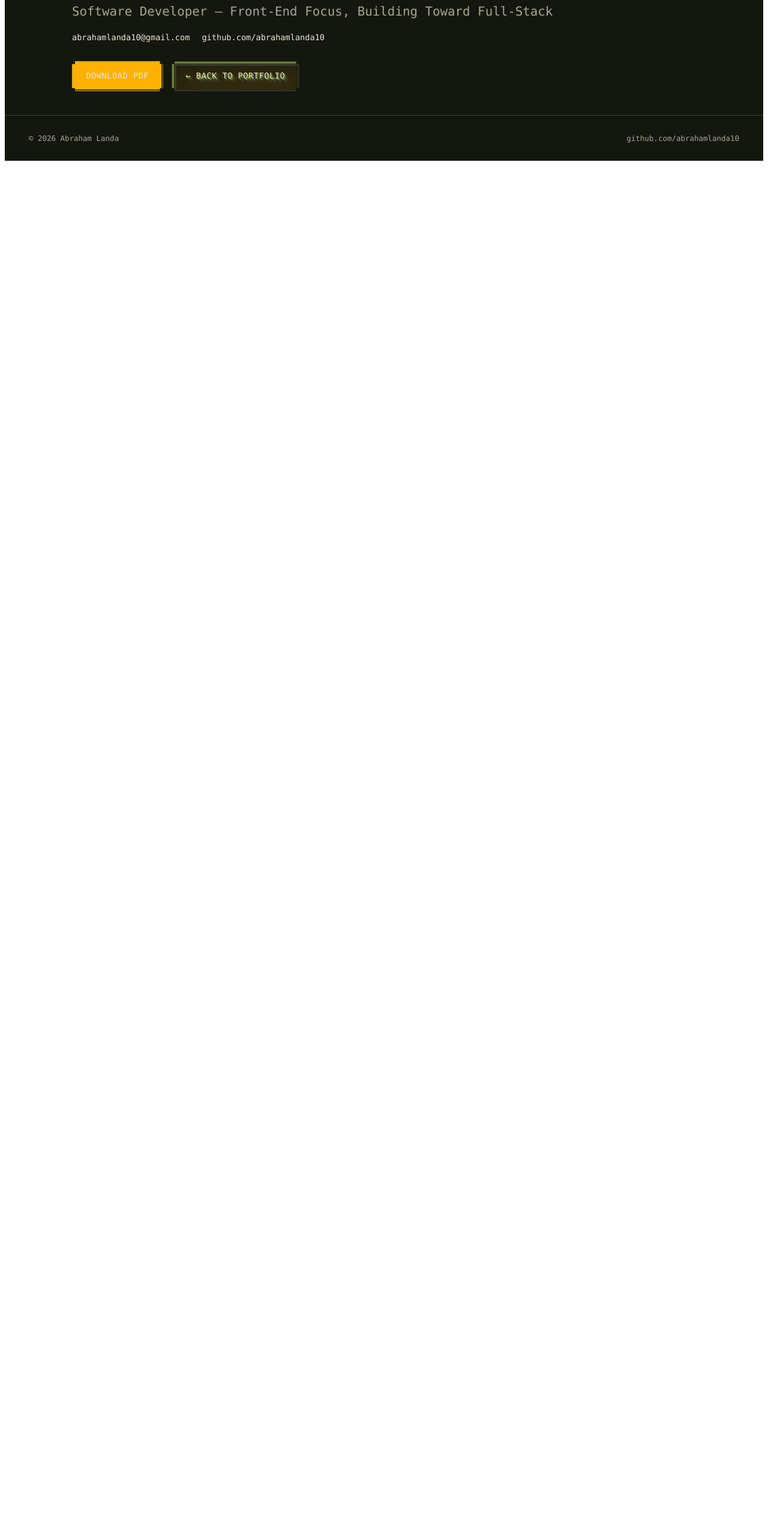
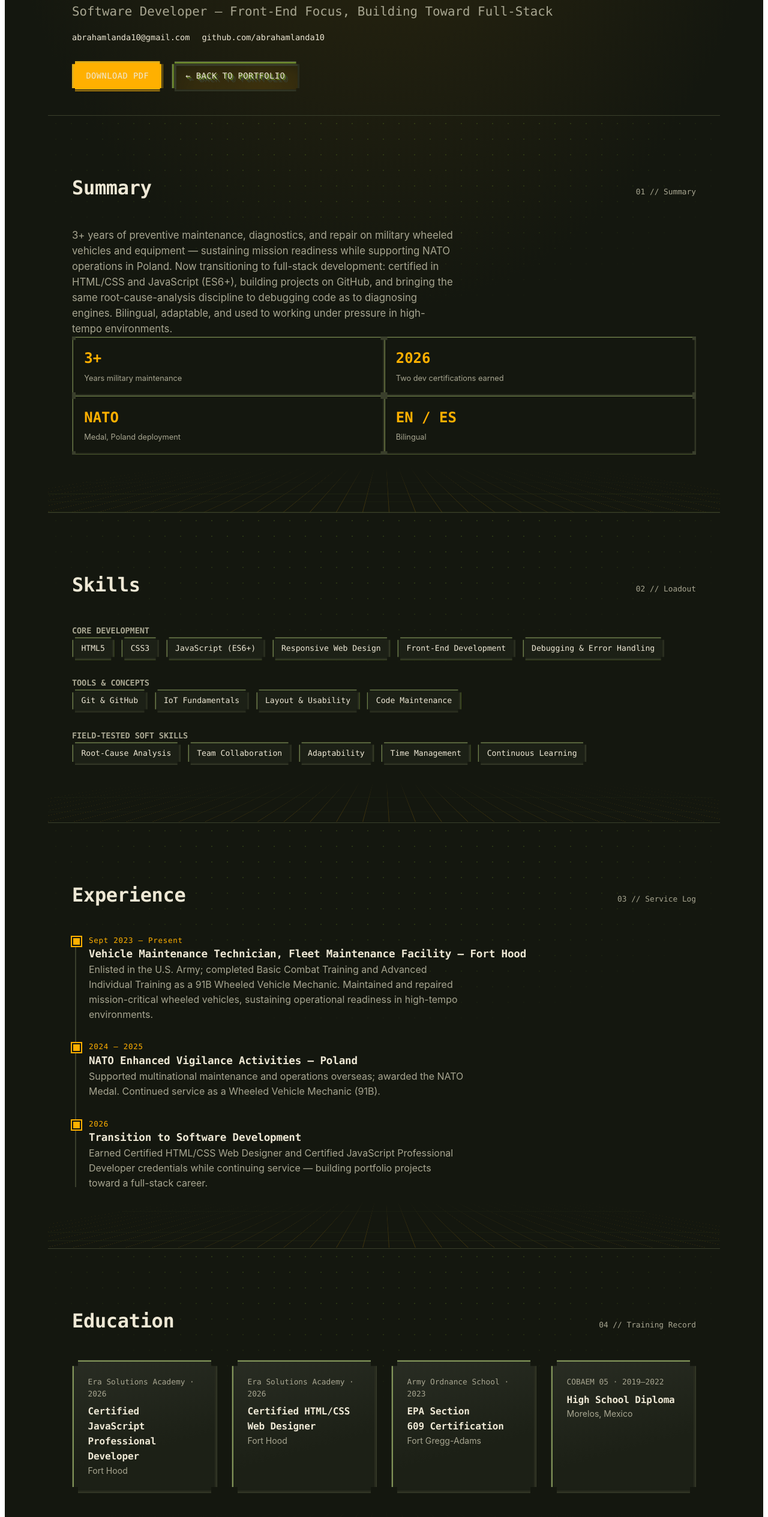
Before and after one commit to abrahamlanda10/IA-PROJECT, a Next.js app: page /resume in a window 1280 px wide. Shown: the part 234-2763 px from the top of the page at 60% size. Before the commit the page ends 800 px from the top, so only its background shows below. Built offline with nearby package versions, Linux system fonts and the light colour scheme.

Commit message:
Fill in resume page content sections

```diff
--- a/src/components/Portfolio/Resume.tsx
+++ b/src/components/Portfolio/Resume.tsx
@@ -1,5 +1,5 @@
 import Link from "next/link";
-import { contactEmail } from "@/data/portfolioData";
+import { badges, contactEmail, education, skillGroups, stats, summary, timeline } from "@/data/portfolioData";
 
 const Resume = () => (
   <>
@@ -24,6 +24,86 @@ const Resume = () => (
         </Link>
       </div>
     </header>
+
+    <section className="pf-section pf-container">
+      <div className="pf-section-head">
+        <h2 className="pf-section-title">Summary</h2>
+        <span className="pf-tag">01 // Summary</span>
+      </div>
+      <p style={{ fontSize: "1.05rem", maxWidth: "60ch" }}>{summary}</p>
+      <div className="pf-stat-strip">
+        {stats.map((s) => (
+          <div className="pf-stat" key={s.label}>
+            <b>{s.value}</b>
+            <span>{s.label}</span>
+          </div>
+        ))}
+      </div>
+    </section>
+
+    <section className="pf-section pf-container">
+      <div className="pf-section-head">
+        <h2 className="pf-section-title">Skills</h2>
+        <span className="pf-tag">02 // Loadout</span>
+      </div>
+      {skillGroups.map((group) => (
+        <div className="pf-skill-group" key={group.title}>
+          <h3>{group.title}</h3>
+          <div className="pf-chip-row">
+            {group.skills.map((skill) => (
+              <span className="pf-chip" key={skill}>{skill}</span>
+            ))}
+          </div>
+        </div>
+      ))}
+    </section>
+
+    <section className="pf-section pf-container">
+      <div className="pf-section-head">
+        <h2 className="pf-section-title">Experience</h2>
+        <span className="pf-tag">03 // Service Log</span>
+      </div>
+      <div className="pf-timeline">
+        {timeline.map((item) => (
+          <div className="pf-t-item" key={item.title}>
+            <div className="pf-t-date">{item.date}</div>
+            <h3>{item.title}</h3>
+            <p>{item.body}</p>
+          </div>
+        ))}
+      </div>
+    </section>
+
+    <section className="pf-section pf-container">
+      <div className="pf-section-head">
+        <h2 className="pf-section-title">Education</h2>
+        <span className="pf-tag">04 // Training Record</span>
+      </div>
+      <div className="pf-card-grid">
+        {education.map((item) => (
+          <div className="pf-card" key={item.title}>
+            <span className="pf-tag">{item.tag}</span>
+            <h3>{item.title}</h3>
+            <p>{item.body}</p>
+          </div>
+        ))}
+      </div>
+    </section>
+
+    <section className="pf-section pf-container">
+      <div className="pf-section-head">
+        <h2 className="pf-section-title">Certifications</h2>
+        <span className="pf-tag">05 // Badges</span>
+      </div>
+      <div className="pf-card-grid">
+        {badges.map((badge) => (
+          <div className="pf-card" key={badge.title}>
+            <span className="pf-tag">{badge.issuer}</span>
+            <h3>{badge.title}</h3>
+          </div>
+        ))}
+      </div>
+    </section>
   </>
 );
 
```
